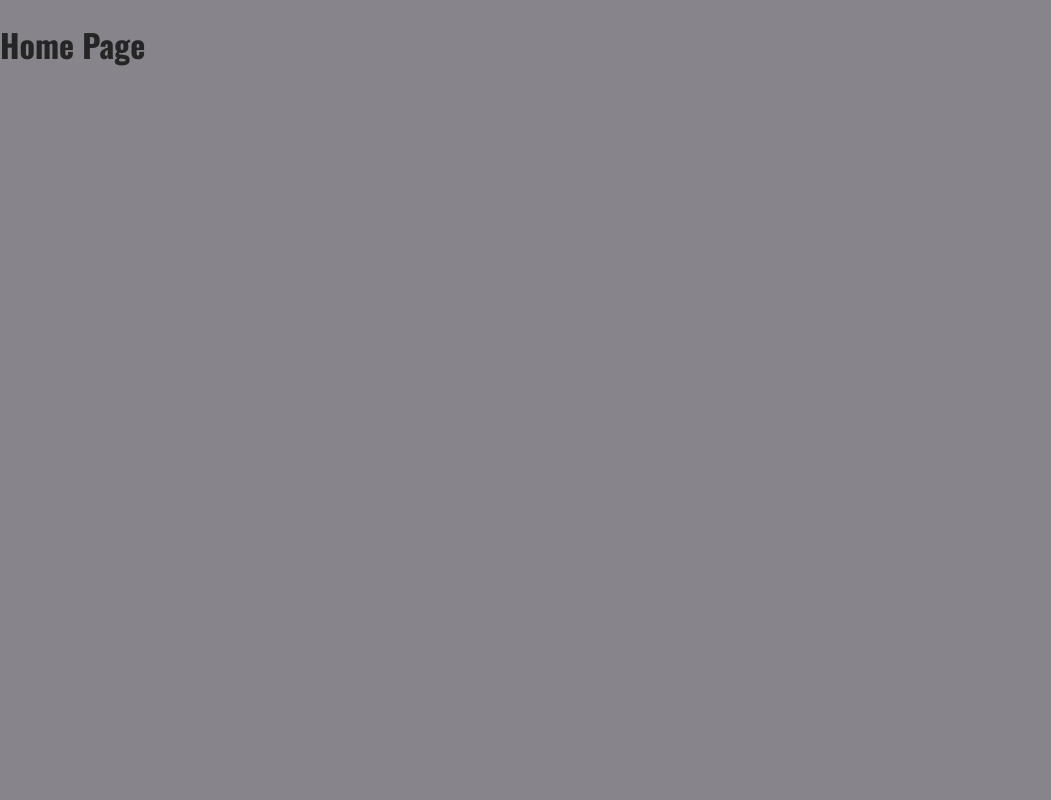
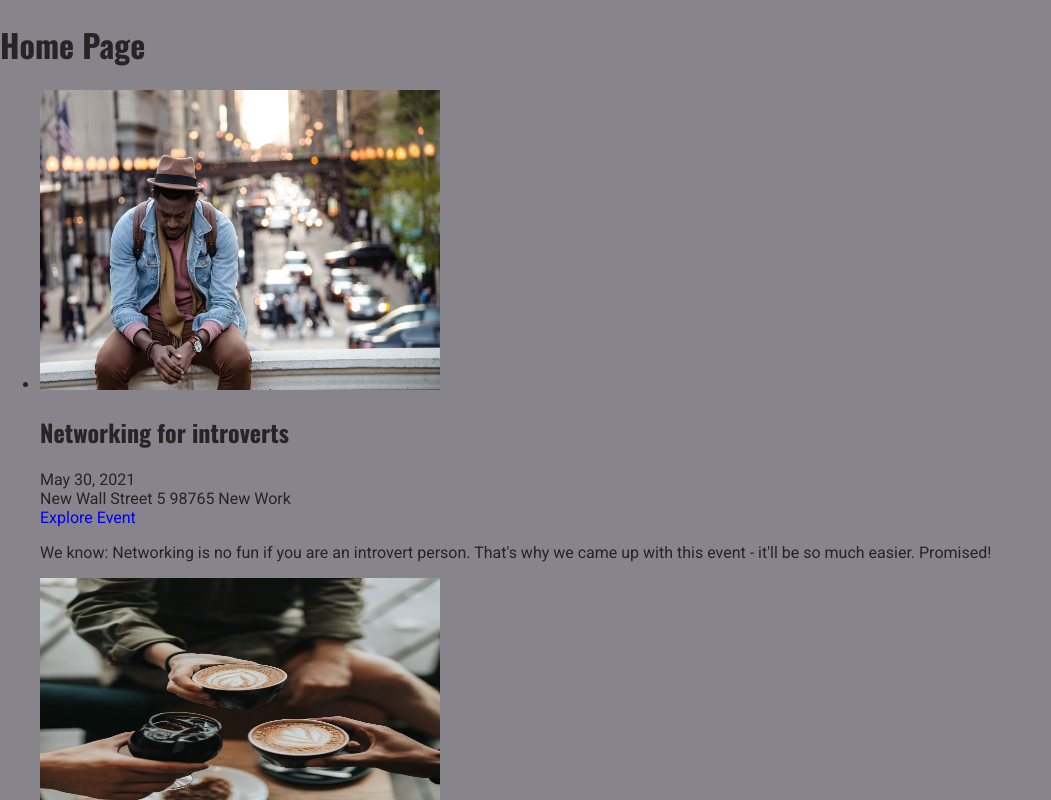
Before and after one commit to moviefan322/ts-eventfinder, a Next.js app: page / in a window 1280 px wide. Shown: the top 800 px of the page, without its empty margins (0-1051 px from the left). Built offline with nearby package versions, Linux system fonts and the light colour scheme.

Commit message:
adjusts layout for eventlist and eventitem

```diff
--- a/components/EventItem.tsx
+++ b/components/EventItem.tsx
@@ -1,24 +1,44 @@
 import React from "react";
 import Image from "next/image";
 import { Event } from "@/dummy-data";
+import Link from "next/link";
 
 type EventItemProps = {
   event: Event;
 };
 
 function EventItem({ event }: EventItemProps): JSX.Element {
+  const readableDate = new Date(event.date).toLocaleDateString("en-US", {
+    day: "numeric",
+    month: "long",
+    year: "numeric",
+  });
+
+  const formattedeAddress = event.location.replace(", ", "\n");
+  const exploreLink = `/events/${event.id}`;
+
   return (
     <li>
-      <h1>{event.title}</h1>
       <Image
         src={"/" + event.image}
         alt={event.title}
         width={400}
         height={300}
       />
+      <div>
+        <div>
+          <h2>{event.title}</h2>
+          <div>
+            <time>{readableDate}</time>
+          </div>
+          <div>{formattedeAddress}</div>
+        </div>
+        <div>
+          <Link href={exploreLink}>Explore Event</Link>
+        </div>
+      </div>
+
       <p>{event.description}</p>
-      <p>{event.location}</p>
-      <p>{event.date}</p>
     </li>
   );
 }
--- a/pages/events/index.tsx
+++ b/pages/events/index.tsx
@@ -7,8 +7,7 @@ function EventsPage(): JSX.Element {
 
   return (
     <div>
-      <h1>Featured Events:</h1>
-      <EventList events={featuredEvents} />
+      <h1>All Events:</h1>
     </div>
   );
 }
--- a/pages/index.tsx
+++ b/pages/index.tsx
@@ -1,10 +1,14 @@
 import React from "react";
+import { getFeaturedEvents, Event } from "@/dummy-data";
+import EventList from "@/components/EventList";
 
 function HomePage(): JSX.Element {
+  const featuredEvents: Event[] = getFeaturedEvents();
+
   return (
     <div>
       <h1>Home Page</h1>
-
+      <EventList events={featuredEvents} />
     </div>
   );
 }
```
